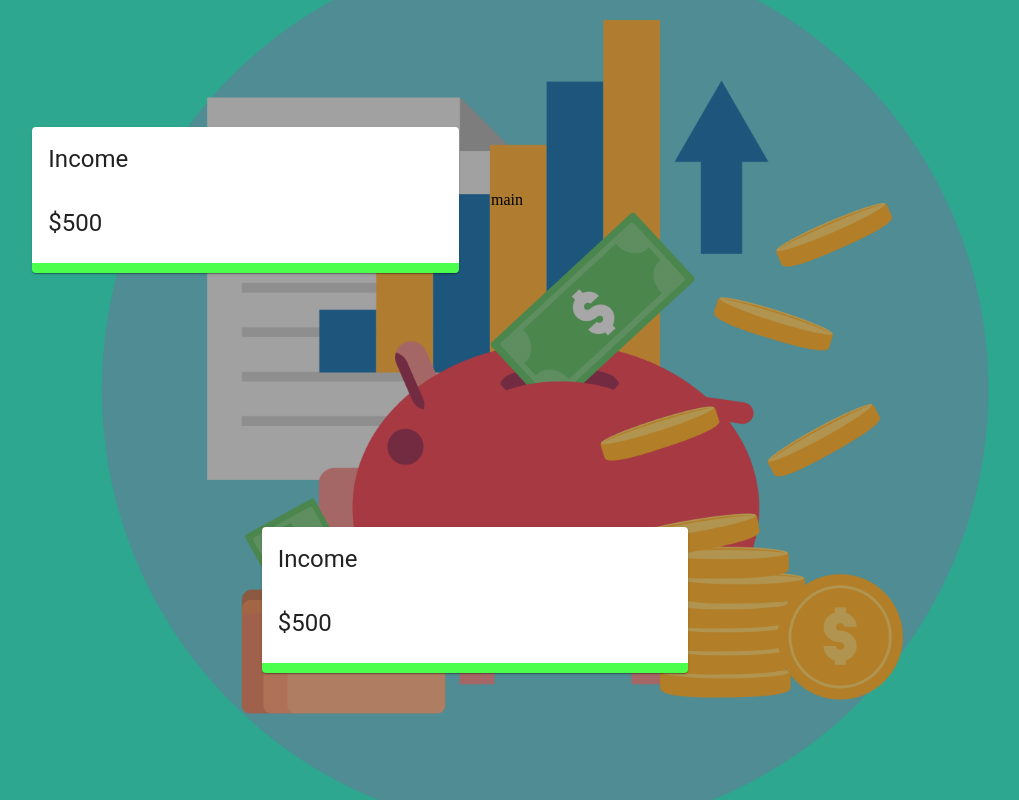
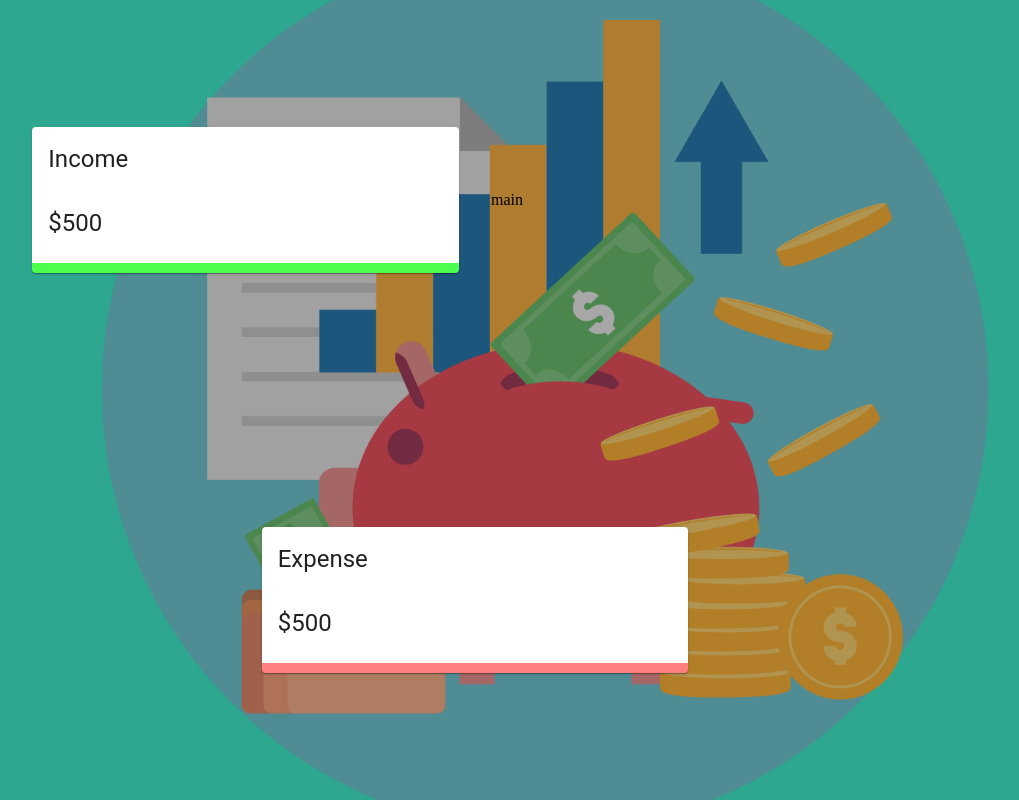
Before and after one commit to SammedSankonatti/expense-tracker, a React (Create React App) app: page / in a window 1280 px wide. Shown: the whole page, without its empty margins (165-1184 px from the left). Built offline with nearby package versions, Linux system fonts and the light colour scheme.

Commit message:
income and expense cards are done

```diff
--- a/src/App.js
+++ b/src/App.js
@@ -10,13 +10,13 @@
     <div >
         <Grid className={classes.grid} container spacing={0} alignItems="center" justify="center" style={{height:'100vh'}} >
             <Grid item xs={12} sm={4}>
-                <Details />
+                <Details title="Income" />
             </Grid>
             <Grid item xs={12} sm={4}>
                 main
             </Grid>
             <Grid item xs={12} sm={4}>
-                <Details />
+                <Details title="Expense" />
             </Grid>
         </Grid>
     </div>
--- a/src/components/Details/Details.jsx
+++ b/src/components/Details/Details.jsx
@@ -4,11 +4,11 @@
 
 import useStyles from './styles';
 
-const Details = () => {
+const Details = ({title}) => {
     const classes= useStyles();
     return (
-        <Card className={classes.income}>
-            <CardHeader title="Income" />
+        <Card className={ title==='Income' ? classes.income : classes.expense}>
+            <CardHeader title={title} />
             <CardContent>
                 <Typography variant="h5" > $500</Typography>
             </CardContent>
--- a/src/components/Details/styles.js
+++ b/src/components/Details/styles.js
@@ -5,7 +5,7 @@
         borderBottom:'10px solid rgba(0,255,0,0.7)'
     },
     expense:{
-        borderBottom:'10px solid rgba(255,0,0,0.7)'
+        borderBottom:'10px solid rgba(255,0,0,0.5)'
     }
 
 }));
```
Also changed, not shown: 1 other file (tests, documents, lock files or other folders).
